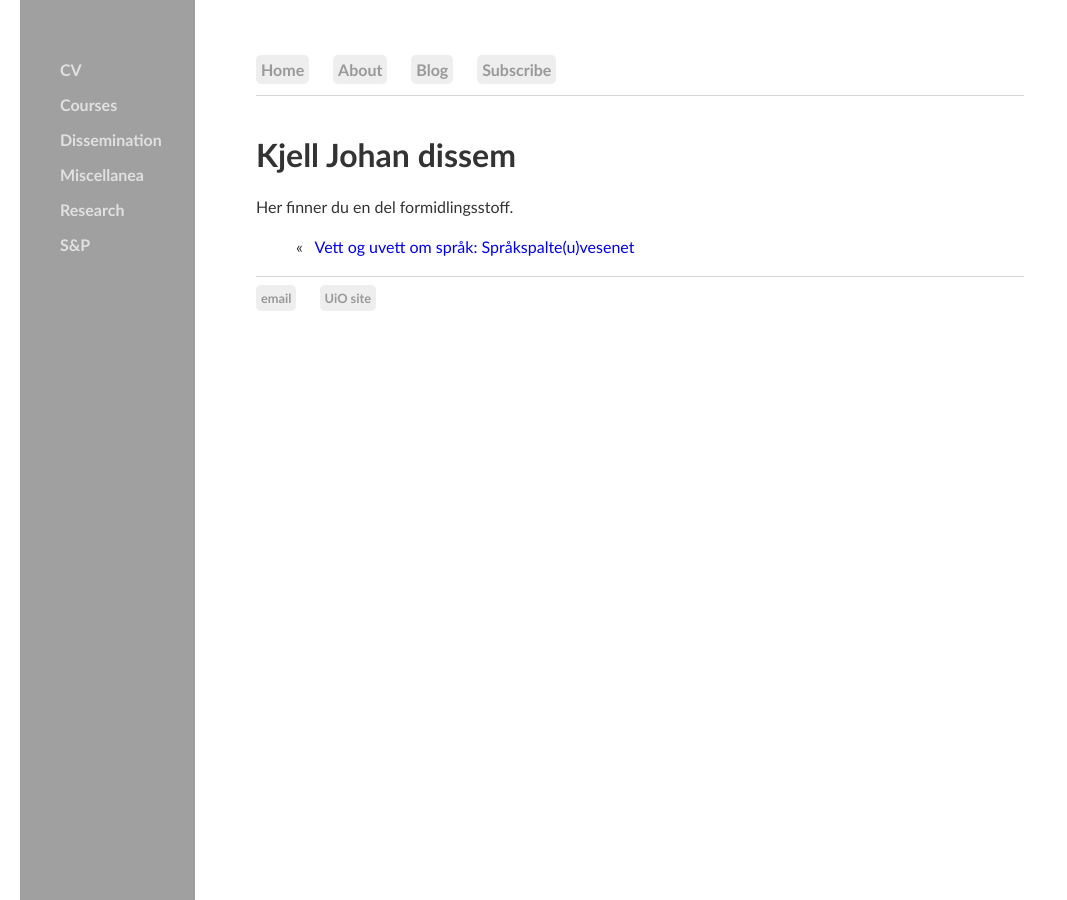
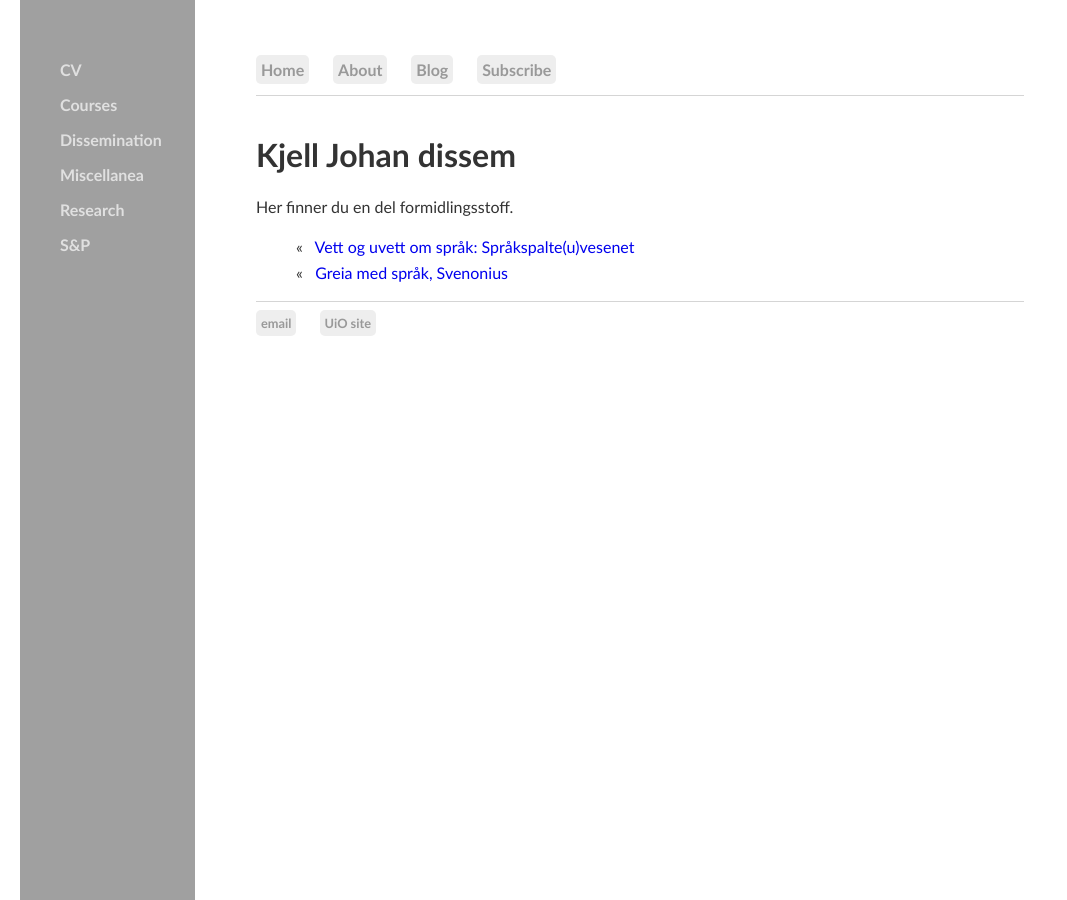
Before and after one commit to kjelljs/kjelljs.github.io, a Jekyll site: the page built from dissemination/index.html, in a window 1280 px wide. Shown: the whole page, without its empty margins (0-1067 px from the left). Built offline with Jekyll 4.4.1, drawn with Linux system fonts in a browser that asks for light colours.

Commit message:
Update index.html

```diff
--- a/dissemination/index.html
+++ b/dissemination/index.html
@@ -13,5 +13,5 @@ title: Kjell Johan dissem
 	<p>Her finner du en del formidlingsstoff.</p>
 
 <ul><li id="blogposts">&laquo; &nbsp; <a href="/dissemination/terapi.html">Vett og uvett om språk: Språkspalte(u)vesenet</a></li>
-
+<li id="blogposts">&laquo; &nbsp; <a href="/dissemination/svenon.html">Greia med språk, Svenonius</a></li>
 </ul>
```
